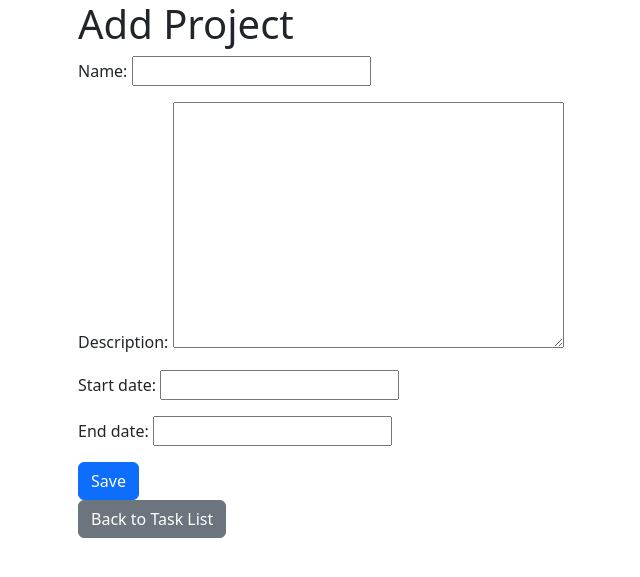
After one commit to EvilTheresa/issue_tracker, a Django app: page /project/add/ in a window 1280 px wide. The commit adds this page. Shown: the top 577 px of the page, without its empty margins (16-656 px from the left). Run offline with Django 5.2, Linux system fonts and the light colour scheme.

Commit message:
Реализовано добавление проекта

```diff
--- a/issue_tracker/webapp/templates/projects/index.html
+++ b/issue_tracker/webapp/templates/projects/index.html
@@ -5,7 +5,7 @@
         <form method="get">
         {% include "partial/search_form.html" with form=search_form %}
     </form>
-        <a href="{% url 'add_task' %}" class="btn btn-primary">Add Task</a>
+        <a href="{% url 'project_add' %}" class="btn btn-primary">Add Task</a>
         <table class="table">
             <thead>
                 <tr>
--- /dev/null
+++ b/issue_tracker/webapp/templates/projects/project_add.html
@@ -0,0 +1,16 @@
+{% extends 'base.html' %}
+{% block content %}
+    <title>Add Task</title>
+
+    <body>
+        <div class="container">
+            <h1>Add Project</h1>
+            <form method="post">
+                {% csrf_token %}
+                {{ form.as_p }}
+                <button type="submit" class="btn btn-primary">Save</button>
+            </form>
+            <a href="{% url 'project_list' %}" class="btn btn-secondary">Back to Task List</a>
+        </div>
+    </body>
+{% endblock %}
--- a/issue_tracker/webapp/urls.py
+++ b/issue_tracker/webapp/urls.py
@@ -1,6 +1,6 @@
 from django.urls import path
 from .views import TaskListView, TaskDetailView, TaskCreateView, TaskUpdateView, TaskDeleteView
-from .views.projects import ProjectListView, ProjectDetailView
+from .views.projects import ProjectListView, ProjectDetailView, ProjectCreateView
 
 urlpatterns = [
     path('', TaskListView.as_view(), name='task_list'),
@@ -11,4 +11,5 @@ urlpatterns = [
 
     path('project/', ProjectListView.as_view(), name='project_list'),
     path('project/<int:pk>/', ProjectDetailView.as_view(), name='project_detail'),
+    path('project/add/', ProjectCreateView.as_view(), name='project_add'),
 ]
--- a/issue_tracker/webapp/views/projects.py
+++ b/issue_tracker/webapp/views/projects.py
@@ -1,8 +1,9 @@
 from django.db.models import Q
+from django.urls import reverse_lazy
 from django.utils.http import urlencode
-from django.views.generic import ListView, DetailView
+from django.views.generic import ListView, DetailView, CreateView
 
-from ..forms import SearchForm
+from ..forms import SearchForm, ProjectForm
 from ..models import Task
 from ..models.projects import Project
 
@@ -52,3 +53,10 @@ class ProjectDetailView(DetailView):
         context = super().get_context_data(**kwargs)
         context['tasks'] = Task.objects.filter(project=self.object)
         return context
+
+
+class ProjectCreateView(CreateView):
+    model = Project
+    form_class = ProjectForm
+    template_name = "projects/project_add.html"
+    success_url = reverse_lazy('project_list')
```
